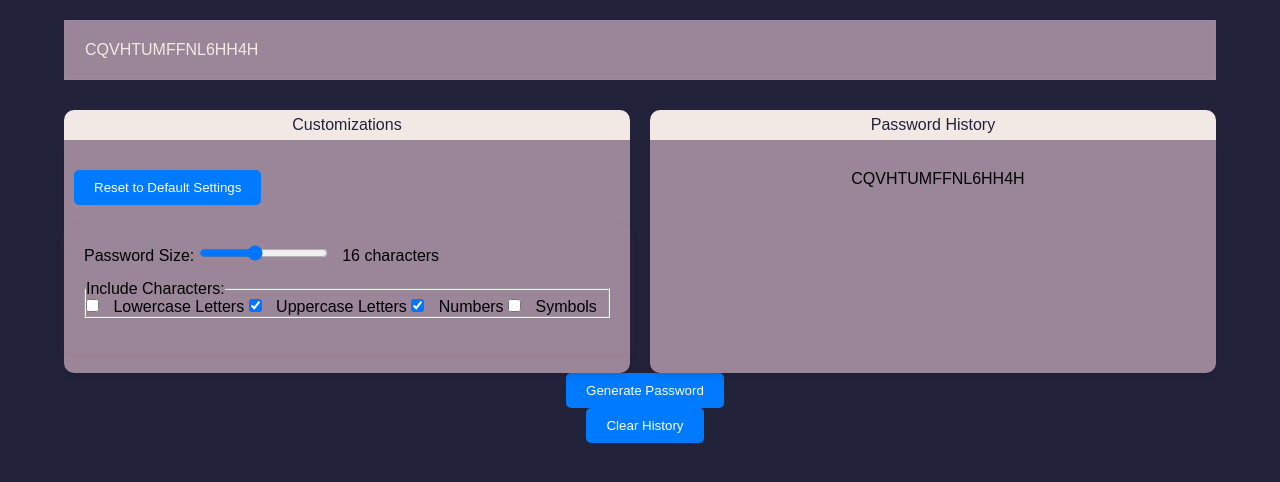
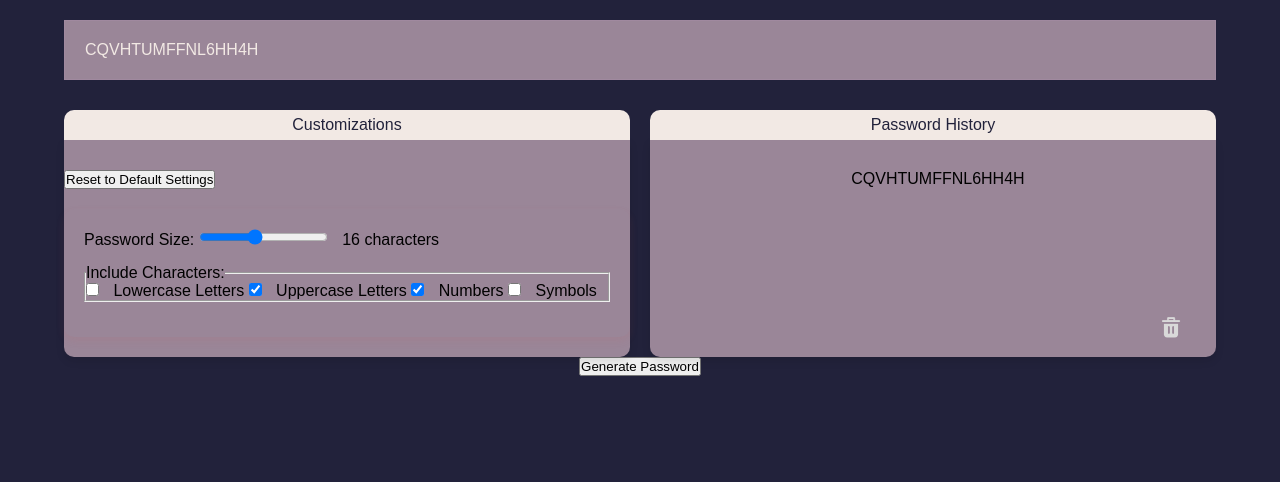
Before and after one commit to etrant/swe-project1, a plain HTML site: page password-generator/index.html in a window 1280 px wide. Drawn offline with Linux system fonts and the light colour scheme.

Commit message:
reset history buttons

```diff
--- a/password-generator/index.html
+++ b/password-generator/index.html
@@ -49,15 +49,11 @@
         </div>
         <div id="passwordHistoryContainer">
           <div id="historyTitle">Password History</div>
-          <div id="history" class="password-history">
-
-          </div>
+          <div id="history" class="password-history"></div>
+          <button id="clearHistoryButton" onclick="clearHistory()"></button>
         </div>
       </div>
       <button onclick="generate()">Generate Password</button>
-      <button onclick="clearHistory()">Clear History</button>
-
-
       <div id="history"></div>
     </div>
     <script src="scripts/generator.js"></script>
--- a/password-generator/scripts/ui.js
+++ b/password-generator/scripts/ui.js
@@ -1,17 +1,18 @@
 // Reset to Default Settings functionality
 function resetToDefaultSettings() {
-     // Reset password size to 16
+
+     //reset password size to 16
      document.getElementById("passwordSize").value = 16;
-     document.querySelector('output[name="sizeValue"]').value = 16; // Update the displayed value next to the slider
+     document.querySelector('output[name="sizeValue"]').value = 16;
 
-     // Reset checkboxes: Check 'upper' and 'numbers', uncheck 'lower' and 'symbols'
+     //reset checkboxes
      document.querySelector('input[value="upper"]').checked = true;
      document.querySelector('input[value="numbers"]').checked = true;
      document.querySelector('input[value="lower"]').checked = false;
      document.querySelector('input[value="symbols"]').checked = false;
 }
 
-// Event listener for the Reset button
+//event listener for the reset button
 document.addEventListener('DOMContentLoaded', function() {
     document.getElementById("resetToDefaultsButton").addEventListener("click", resetToDefaultSettings);
 });
--- a/password-generator/styles/main.css
+++ b/password-generator/styles/main.css
@@ -7,7 +7,7 @@
   box-sizing: border-box;
 }
 
-/* Reset margin and padding to remove browser defaults */
+/*reset margin and padding to remove browser defaults */
 * {
   margin: 0;
   padding: 0;
@@ -17,8 +17,8 @@
 body, html {
   height: 100%;
   margin: 0;
-  font-family: Arial, sans-serif; /* Choose a font that matches your design */
-  background-color: #22223B; /* Your specific background color */
+  font-family: Arial, sans-serif;
+  background-color: #22223B;
 }
 
 .content-wrapper {
@@ -32,29 +32,29 @@ body, html {
   display: flex;
   flex-direction: row;
   justify-content: center;
-  gap: 20px; /* Space between the two boxes */
+  gap: 20px; /*space between the two boxes*/
   width: 90vw;
-  max-width: 1302px; /* Matches #main to ensure alignment */
+  max-width: 1302px; /*matches #main to ensure alignment*/
   margin-top: 40px;
 }
 
 #main {
   width: 90vw;
   max-width: 1302px;
-  height: auto; /* Adjust height as needed */
-  margin: 20px auto; /* Add margin to ensure spacing around the box */
+  height: auto;
+  margin: 20px auto;
   border: 1px solid rgb(160, 137, 159);
   background-color: #9A8698;
   color: #F2E9E4;
   display: flex;
   justify-content: space-between;
   align-items: center;
-  padding: 20px; /* Adjust padding to ensure content is not too cramped */
+  padding: 20px;
 }
 
-/* Customizations Container */
+/*customizations container*/
 #passwordGeneratorContainer {
-  position: relative; /*Use relative to keep it in the document flow */
+  position: relative; /*use relative to keep it in the document flow */
   width: 45vw;
   max-width: 660px;
   padding-top: 30px;
@@ -63,9 +63,9 @@ body, html {
   box-shadow: 0 4px 8px rgba(0, 0, 0, 0.1);
 }
 
-/* Password History Container - mirroring the style of the customizations container */
+/*password history container*/
 #passwordHistoryContainer {
-  position: relative; /*Use relative to keep it in the document flow */
+  position: relative;
   width: 45vw;
   max-width: 660px;
   padding-top: 30px;
@@ -102,28 +102,32 @@ body, html {
   margin-bottom: 15px;
 }
 
-/* Styling for the display area, history area, and buttons */
+/*styling for the display area, history area, and buttons*/
 #passwordDisplay {
-  flex-grow: 1; /* Allows the areas to grow and fill available space */
-  text-align: left; /* Aligns the text to the left */
-  margin-right: 20px; /* Adds some space on the right */
+  flex-grow: 1; /*allows the areas to grow and fill available space */
+  text-align: left; /*aligns the text to the left */
+  margin-right: 20px; /*adds some space on the right */
 }
 
-button {
-  margin-left: 10px; /* Adds space between buttons */
+
+#clearHistoryButton {
+  position: absolute;
+  bottom: 10px;
+  right: 10px;
+  background-image: url('../img/Bin2.png');
+  background-size: cover;
+  background-color: transparent;
+  width: 70px;
+  height: 70px;
+  border: none;
   cursor: pointer;
-  padding: 10px 20px;
-  border: none;
-  background-color: #007BFF; /* Blue background */
-  color: white;
-  border-radius: 5px;
 }
 
 button:hover {
   opacity: 0.8;
 }
 
-/* Additional styling for input elements as needed */
+/*styling for input elements */
 input[type=range], input[type=checkbox] {
   margin-right: 10px;
 }
```
Also changed, not shown: password-generator/img/Bin2.png (added), password-generator/img/Copy2.png (added).
